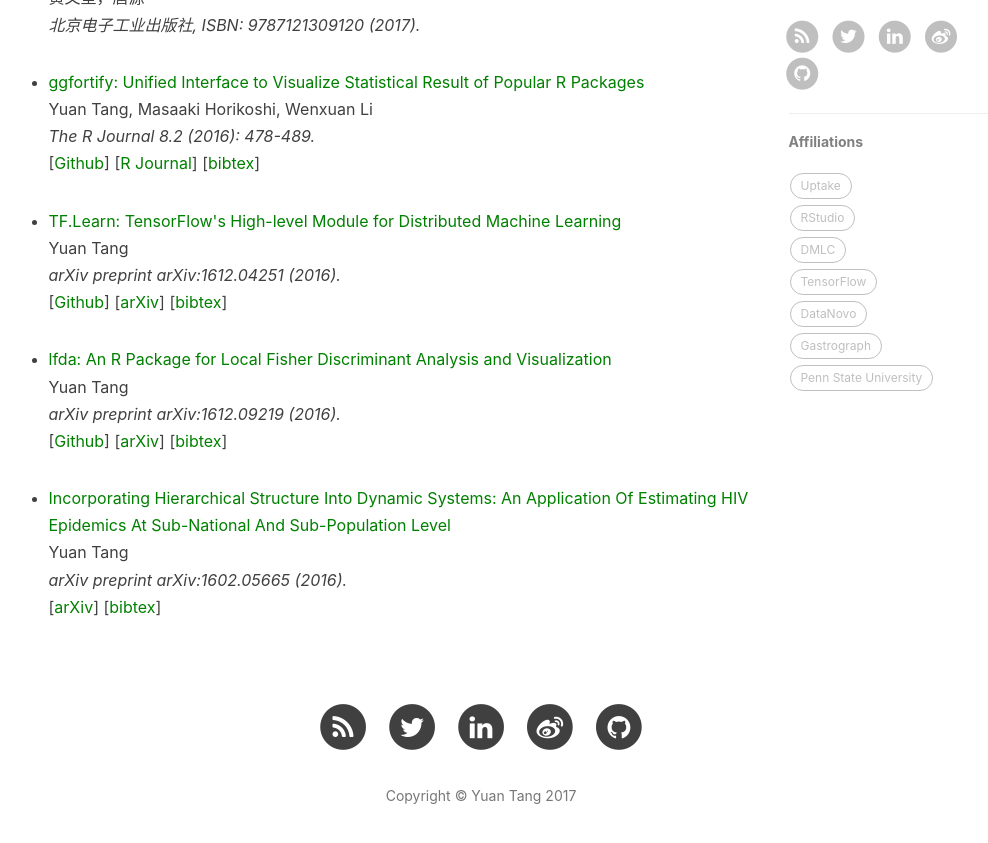
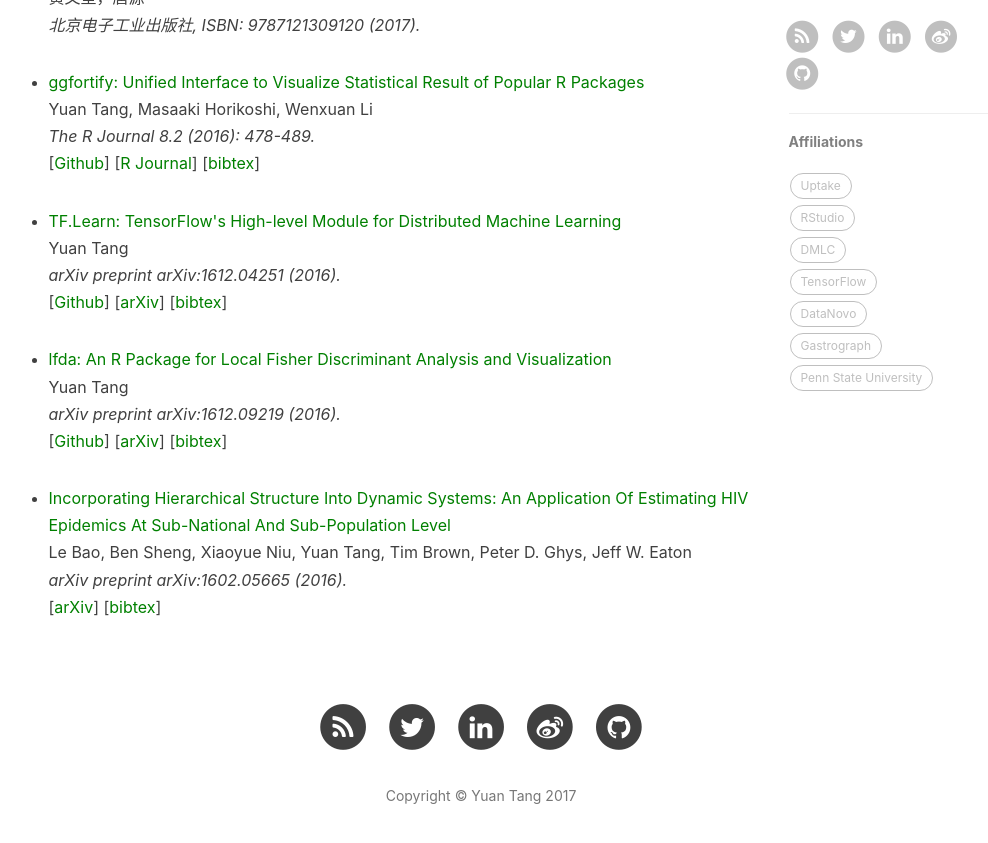
Before and after one commit to terrytangyuan/terrytangyuan.github.com, a Jekyll site: the page built from publications.html, in a window 1280 px wide and 900 px high, scrolled down 758 px. Shown: the top 843 px of the window, without its empty margins (159-1147 px from the left). Built offline with Jekyll 4.4.1, drawn with Linux system fonts in a browser that asks for light colours; nearby versions of some CDN libraries; comment, search, counter and statistics services are not loaded.

```diff
--- a/publications.html
+++ b/publications.html
@@ -60,7 +60,7 @@ header-img: "img/home-bg-o.jpg"
 <li>
   <p>
     <a href="https://arxiv.org/abs/1602.05665" style="color:green;"> Incorporating Hierarchical Structure Into Dynamic Systems: An Application Of Estimating HIV Epidemics At Sub-National And Sub-Population Level</a></br>
-    Yuan Tang</br>
+    Le Bao, Ben Sheng, Xiaoyue Niu, Yuan Tang, Tim Brown, Peter D. Ghys, Jeff W. Eaton</br>
     <i>arXiv preprint arXiv:1602.05665 (2016).</i> </br>
     [<a href="https://arxiv.org/abs/1602.05665" style="color:green;">arXiv</a>]
     [<a href="/data/bib/bao2016incorporating.bib" style="color:green;">bibtex</a>]
```
